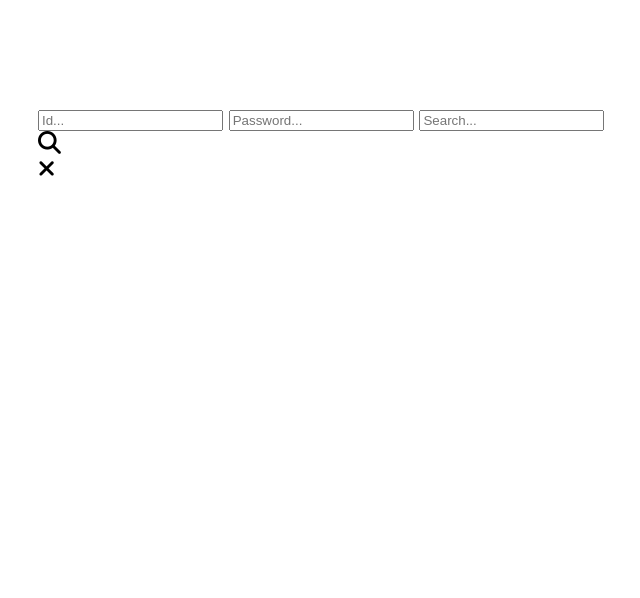
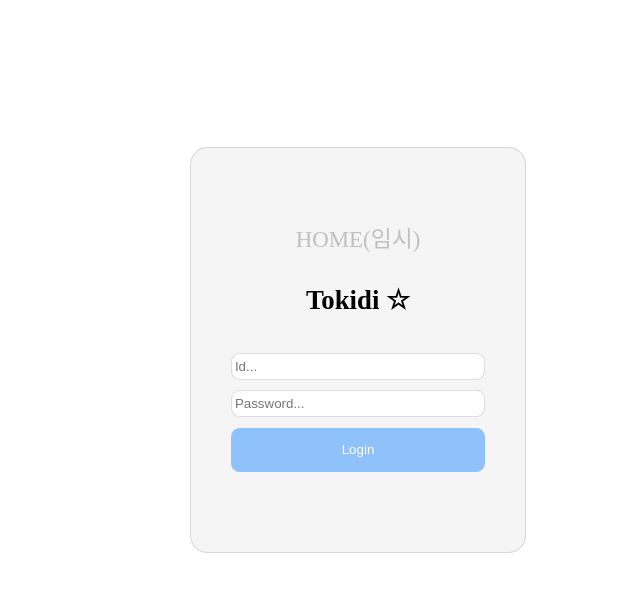
Before and after one commit to pickyprince/tokidi, a website: page public/index.html in a window 1280 px wide. Shown: the whole page, without its empty margins (282-922 px from the left). Drawn offline with Linux system fonts and the light colour scheme.

Commit message:
Login form

```diff
--- a/public/index.html
+++ b/public/index.html
@@ -14,26 +14,18 @@
 
   <body>
     <form action="" class="search-box-wrapper">
+
+    <a href="./src/views/home.html">HOME(임시)</a>
+      <h3>Tokidi ☆</h3>
       <input
-        label="ID"
         type="text"
         placeholder="Id..."
-        name="id"
-      />
-      <input
-      label="PW"
-        type="text"
-        placeholder="Password..."
-        name="pw"
       />
       <input
         type="text"
-        class="search-text-box"
-        placeholder="Search..."
-        name="header_search"
+        placeholder="Password..."
       />
-      <div class="search-button"><i class="fas fa-search"></i></div>
-      <div class="reset-button"><i class="fas fa-times"></i></div>
+      <button disabled>Login</button>
     </form>
   </body>
 </html>
--- a/public/src/assets/styles/form.css
+++ b/public/src/assets/styles/form.css
@@ -1,7 +1,6 @@
-
 body {
   display: grid;
-    grid-template-columns: minmax(400px, 620px);
+  grid-template-columns: 1fr;
   grid-template-rows: minmax(auto, 700px);
 }
 
@@ -9,8 +8,8 @@ body {
 
 @media screen and (min-width: 620px) {
   body {
+    display: grid;
     font-size: 1.2rem;
-      display: grid;
     grid-template-columns: 1fr;
     grid-template-rows: minmax(auto, 700px);
   }
@@ -20,15 +19,51 @@ body {
 
 @media screen and (min-width: 1000px) {
   body {
+    display: grid;
     font-size: 1.3rem;
-      display: grid;
     grid-template-columns: 1fr;
     grid-template-rows: minmax(auto, 700px);
   }
 }
-form{
-    width: 50%;
-    height: 70%;
+form {
+  width: 15rem;
+  height: 15rem;
   align-self: center;
   justify-self: center;
+  background: rgba(192, 192, 192, 0.158);
+  border-radius: 1rem;
+  padding-left: 2rem;
+  padding-right: 2rem;
+  padding-top: 4rem;
+  padding-bottom: 4rem;
+  display: grid;
+
+  border: 1px solid rgba(128, 128, 128, 0.267);
 }
+h3{
+    text-align: center;
+}
+input{
+    border-radius: 0.5rem;
+    border: 1px solid rgba(128, 128, 128, 0.267);
+    outline: none;
+    margin: 2%;
+    padding: 1%;
+}
+input:focus{
+    border: 1px solid rgba(0, 119, 255, 0.856);
+}
+button{
+    border: none;
+    outline: none;
+    box-shadow: none;
+    background: var(--success);
+    color: white;
+    border-radius: 0.5rem;
+    margin: 2%;
+    height: 2.5rem;
+}
+
+button:disabled{
+    background: rgba(0, 119, 255, 0.418)
+}
```
Also changed, not shown: public/src/views/home.html (+8 -8 lines). Lines whose indentation alone changed are shown as unchanged.
